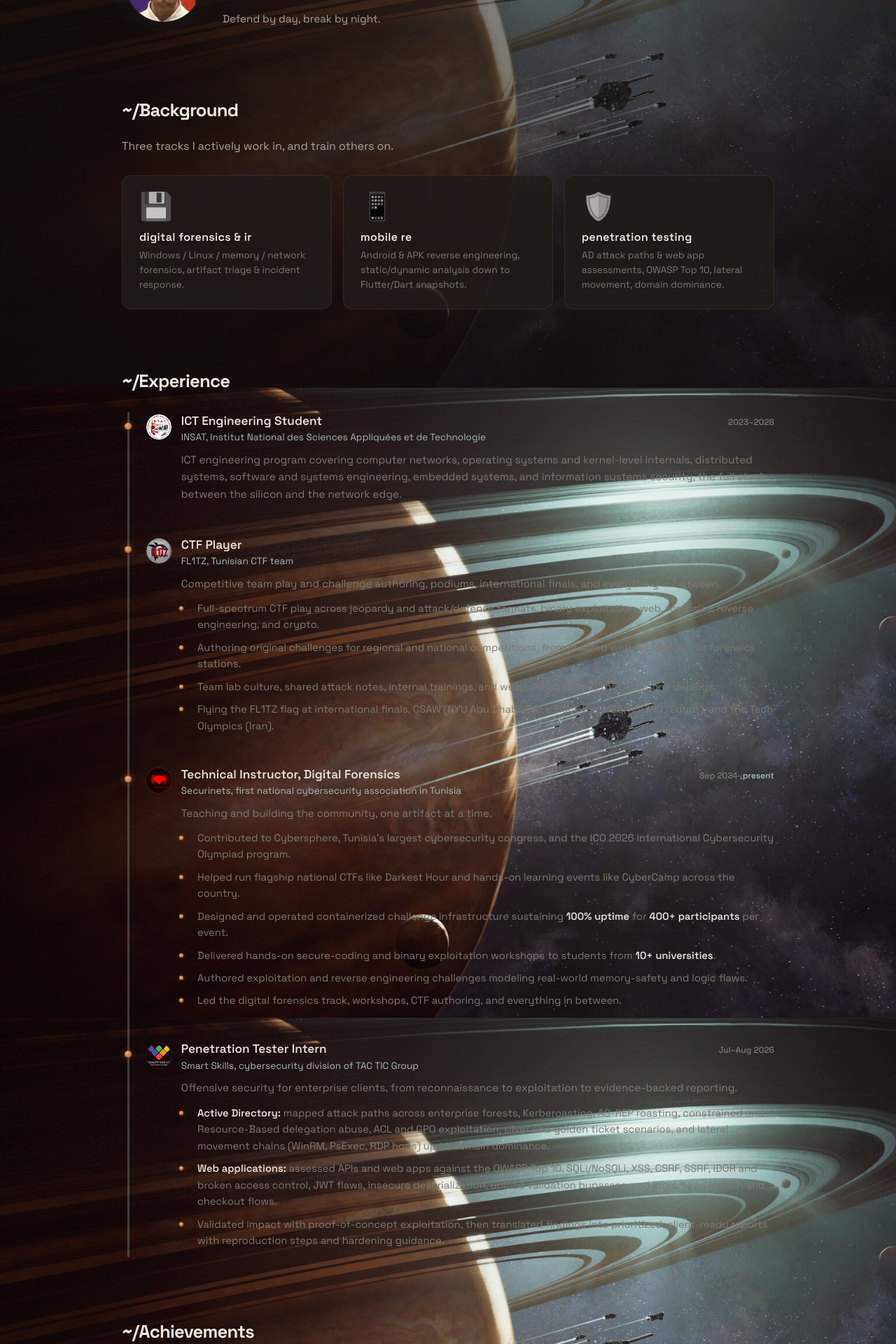
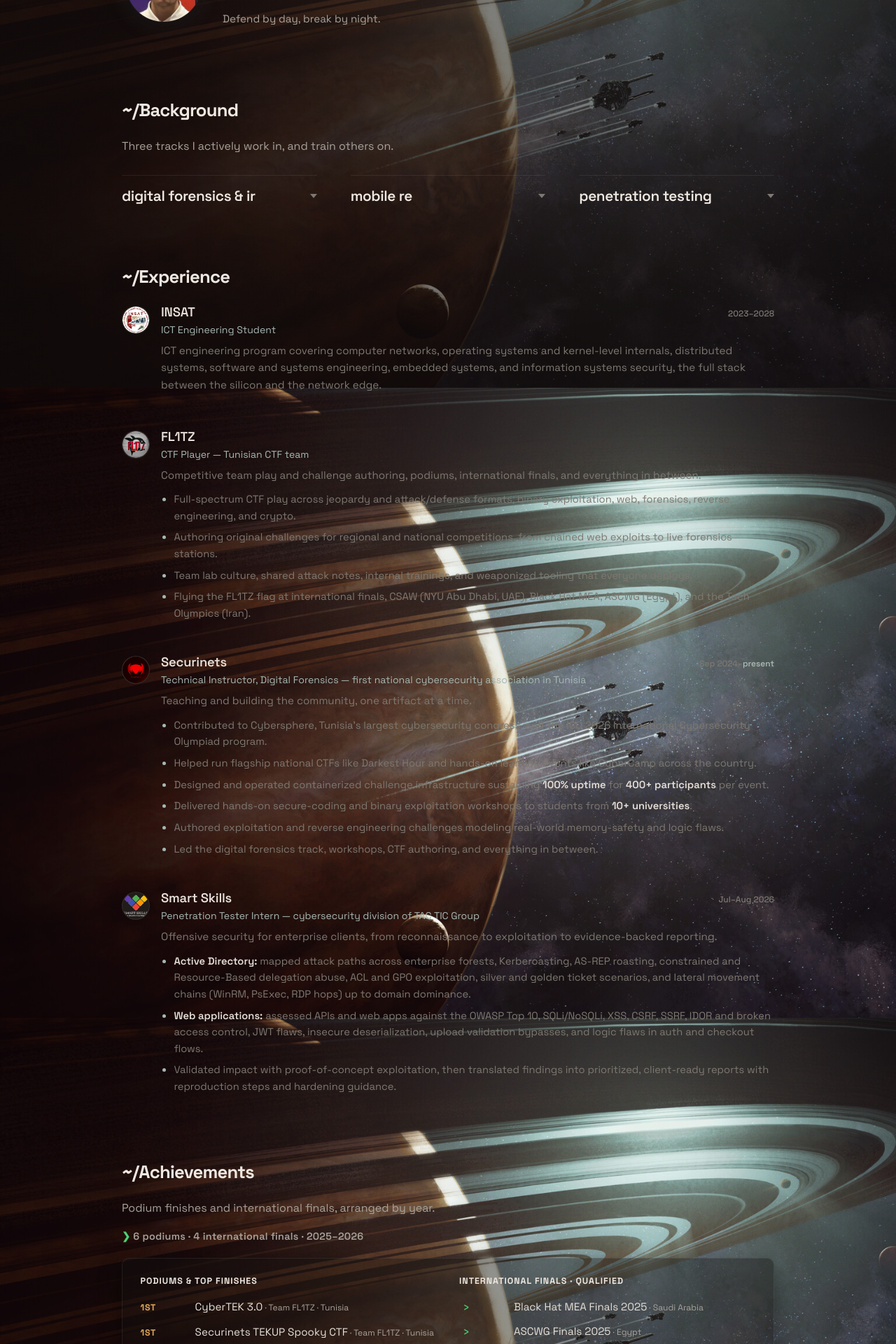
Before and after one commit to 0xZyyz/0xZyyz.github.io, a Jekyll site: the page built from index.html, in a window 1280 px wide. Shown: the part 346-2266 px from the top of the page at 70% size. Built offline with Jekyll 4.4.1, drawn with Linux system fonts in a browser that asks for light colours.

Commit message:
Restyle background as Securinets hover-reveal category list

```diff
--- a/index.html
+++ b/index.html
@@ -31,25 +31,37 @@
     <h2 class="section__title">~/Background</h2>
     <p class="section__lede">Three tracks I actively work in, and train others on.</p>
     <ul class="tracks">
-      <li class="track track--blue">
-        <span class="track__icon" aria-hidden="true">💾</span>
-        <div class="track__body">
+      <li class="track">
+        <div class="track__row">
           <h3>digital forensics &amp; ir</h3>
-          <span class="track__desc">Windows / Linux / memory / network forensics, artifact triage &amp; incident response.</span>
+          <span class="track__drop" aria-hidden="true"></span>
+        </div>
+        <div class="track__reveal">
+          <div class="track__reveal-inner">
+            <p>Windows / Linux / memory / network forensics, artifact triage &amp; incident response.</p>
+          </div>
         </div>
       </li>
-      <li class="track track--violet">
-        <span class="track__icon" aria-hidden="true">📱</span>
-        <div class="track__body">
+      <li class="track">
+        <div class="track__row">
           <h3>mobile re</h3>
-          <span class="track__desc">Android &amp; APK reverse engineering, static/dynamic analysis down to Flutter/Dart snapshots.</span>
+          <span class="track__drop" aria-hidden="true"></span>
+        </div>
+        <div class="track__reveal">
+          <div class="track__reveal-inner">
+            <p>Android &amp; APK reverse engineering, static/dynamic analysis down to Flutter/Dart snapshots.</p>
+          </div>
         </div>
       </li>
-      <li class="track track--coral">
-        <span class="track__icon" aria-hidden="true">🛡️</span>
-        <div class="track__body">
+      <li class="track">
+        <div class="track__row">
           <h3>penetration testing</h3>
-          <span class="track__desc">AD attack paths &amp; web app assessments, OWASP Top 10, lateral movement, domain dominance.</span>
+          <span class="track__drop" aria-hidden="true"></span>
+        </div>
+        <div class="track__reveal">
+          <div class="track__reveal-inner">
+            <p>AD attack paths &amp; web app assessments, OWASP Top 10, lateral movement, domain dominance.</p>
+          </div>
         </div>
       </li>
     </ul>
@@ -64,8 +76,8 @@
         <div class="exp__body">
           <div class="exp__head">
             <div>
-              <h3>ICT Engineering Student</h3>
-              <p class="exp__org">INSAT, Institut National des Sciences Appliquées et de Technologie</p>
+              <h3>INSAT</h3>
+              <p class="exp__org">ICT Engineering Student</p>
             </div>
             <span class="exp__when">2023–2028</span>
           </div>
@@ -78,8 +90,8 @@
         <div class="exp__body">
           <div class="exp__head">
             <div>
-              <h3>CTF Player</h3>
-              <p class="exp__org">FL1TZ, Tunisian CTF team</p>
+              <h3>FL1TZ</h3>
+              <p class="exp__org">CTF Player — Tunisian CTF team</p>
             </div>
           </div>
 <p class="exp__desc">Competitive team play and challenge authoring, podiums, international finals, and everything in between.</p>
@@ -97,8 +109,8 @@
         <div class="exp__body">
           <div class="exp__head">
             <div>
-              <h3>Technical Instructor, Digital Forensics</h3>
-              <p class="exp__org">Securinets, first national cybersecurity association in Tunisia</p>
+              <h3>Securinets</h3>
+              <p class="exp__org">Technical Instructor, Digital Forensics — first national cybersecurity association in Tunisia</p>
             </div>
             <span class="exp__when">Sep 2024–<span class="exp__now">present</span></span>
           </div>
@@ -119,8 +131,8 @@
         <div class="exp__body">
           <div class="exp__head">
             <div>
-              <h3>Penetration Tester Intern</h3>
-              <p class="exp__org">Smart Skills, cybersecurity division of TAC TIC Group</p>
+              <h3>Smart Skills</h3>
+              <p class="exp__org">Penetration Tester Intern — cybersecurity division of TAC TIC Group</p>
             </div>
             <span class="exp__when">Jul–Aug 2026</span>
           </div>
--- a/style.css
+++ b/style.css
@@ -727,141 +727,100 @@
 
 .section__lede { margin: 0 0 1.75rem; color: var(--text-secondary); max-width: 60ch; }
 
-/* ---- background: track cards (Securinets-style categories) ---- */
+/* ---- background: Securinets-style category list ---- */
 .tracks {
   list-style: none;
   margin: 0;
   padding: 0;
   display: grid;
-  grid-template-columns: repeat(auto-fit, minmax(240px, 1fr));
+  grid-template-columns: 1fr;
+  gap: 0;
+}
+
+@media (min-width: 720px) {
+  .tracks { grid-template-columns: repeat(3, 1fr); column-gap: 3rem; row-gap: 0; }
+}
+
+.track {
+  padding-top: 1rem;
+  border-top: 1px solid var(--line);
+}
+
+.track__row {
+  display: flex;
+  align-items: center;
+  justify-content: space-between;
   gap: 1rem;
 }
 
-.track {
-  --tc: var(--accent);
-  position: relative;
-  display: flex;
-  flex-direction: column;
-  gap: 0.85rem;
-  padding: 1.6rem 1.5rem 1.5rem;
-  background: color-mix(in srgb, var(--bg-2) 82%, transparent);
-  border: 1px solid var(--line);
-  border-radius: 14px;
-  backdrop-filter: blur(10px);
-  -webkit-backdrop-filter: blur(10px);
-  transition: transform 0.22s cubic-bezier(0.22, 1, 0.36, 1), box-shadow 0.22s ease, border-color 0.22s ease;
+.track__row h3 {
+  margin: 0;
+  font: 600 1.3rem var(--sans);
+  letter-spacing: -0.02em;
+  color: var(--text-heading);
+  transition: color 0.3s ease;
 }
 
-.track--blue   { --tc: #49b1f5; }
-.track--violet { --tc: #a49cfd; }
-.track--coral  { --tc: #f47466; }
+.track:hover .track__row h3 { color: var(--accent); }
 
-.track:hover {
-  transform: translateY(-4px);
-  border-color: color-mix(in srgb, var(--tc) 55%, var(--line));
-  box-shadow:
-    0 18px 40px -18px color-mix(in srgb, var(--tc) 60%, transparent),
-    0 8px 24px -12px rgba(0, 0, 0, 0.5);
+.track__drop {
+  width: 0;
+  height: 0;
+  border-left: 5px solid transparent;
+  border-right: 5px solid transparent;
+  border-top: 6px solid var(--muted);
+  transition: transform 0.3s ease, border-top-color 0.3s ease;
 }
 
-.track__icon {
-  font-size: 2.4rem;
-  line-height: 1;
-  filter: grayscale(1) opacity(0.75);
-  transition: filter 0.25s ease, transform 0.25s ease;
+.track:hover .track__drop {
+  border-top-color: var(--accent);
+  transform: translateY(-2px);
 }
 
-.track:hover .track__icon {
-  filter: grayscale(0) opacity(1);
-  transform: scale(1.08);
+.track__reveal {
+  display: grid;
+  grid-template-rows: 0fr;
+  transition: grid-template-rows 0.5s cubic-bezier(0.22, 1, 0.36, 1);
 }
 
-.track__body { display: flex; flex-direction: column; gap: 0.3rem; }
+.track:hover .track__reveal { grid-template-rows: 1fr; }
 
-.track h3 {
+.track__reveal-inner { overflow: hidden; }
+
+.track__reveal p {
   margin: 0;
-  font: 600 1rem var(--mono);
-  letter-spacing: 0.02em;
-  color: var(--text-heading);
+  padding: 0.7rem 0.25rem 0.4rem 0;
+  font-size: 0.85rem;
+  line-height: 1.55;
+  color: var(--muted);
 }
 
-.track__desc {
-  color: var(--muted);
-  font-size: 0.85rem;
-  line-height: 1.55;
-  transition: color 0.25s ease;
-}
-
-.track:hover .track__desc { color: var(--text-secondary); }
-
-@media (max-width: 560px) {
-  .tracks { grid-template-columns: 1fr; gap: 0.9rem; }
-}
+.track:hover .track__reveal p { color: var(--text-secondary); }
 
 /* ---- experience ---- */
 .exp-list {
-  position: relative;
   display: grid;
-  gap: 1.5rem;
-  padding-left: 0.5rem;
-}
-
-.exp-list::before {
-  content: '';
-  position: absolute;
-  left: 0.481rem;
-  top: 0.25rem;
-  bottom: 0.25rem;
-  width: 3px;
-  border-radius: 999px;
-  background: rgba(167, 184, 179, 0.3);
+  gap: 2.4rem;
 }
 
 .exp {
-  position: relative;
   display: flex;
-  gap: 0.85rem;
+  gap: 1rem;
   align-items: flex-start;
-  padding: 0.4rem 0 0.4rem 1.7rem;
-  transition: transform 0.2s ease;
 }
-
-.exp::before {
-  content: '';
-  position: absolute;
-  left: 0.075rem;
-  top: 1.25rem;
-  width: 10px;
-  height: 10px;
-  margin-left: -5px;
-  border-radius: 50%;
-  background: radial-gradient(circle at 40% 35%, #e8b27a, #b6683a 70%, #7e401f);
-  box-shadow:
-    0 1px 2px rgba(0, 0, 0, 0.5),
-    0 0 8px rgba(214, 142, 76, 0.5);
-  transition: transform 0.25s ease, box-shadow 0.25s ease;
-}
-
-.exp:hover::before {
-  transform: scale(1.2);
-  box-shadow:
-    0 1px 2px rgba(0, 0, 0, 0.5),
-    0 0 14px rgba(232, 178, 122, 0.75);
-}
-
-.exp:hover { transform: translateX(3px); }
 
 .exp__logo {
   flex: 0 0 auto;
-  width: 2.25rem;
-  height: 2.25rem;
+  width: 2.5rem;
+  height: 2.5rem;
   border-radius: 50%;
   display: flex;
   align-items: center;
   justify-content: center;
   overflow: hidden;
-  margin-top: 0.15rem;
-  box-shadow: 0 0 0 1px rgba(239, 232, 225, 0.08);
+  margin-top: 0.2rem;
+  background: var(--bg-2);
+  border: 1px solid var(--line);
 }
 
 .exp__logo img {
@@ -879,50 +838,34 @@
   justify-content: space-between;
   gap: 1rem;
   flex-wrap: wrap;
-  margin-bottom: 0.55rem;
+  margin-bottom: 0.4rem;
 }
 
-.exp__head h3 { margin: 0 0 0.15rem; font: 600 1.08rem var(--mono); }
+.exp__head h3 { margin: 0 0 0.2rem; font: 600 1.15rem var(--mono); letter-spacing: -0.01em; }
 
-.exp__org { margin: 0; color: var(--brand); font-size: 0.85rem; }
+.exp__org { margin: 0; color: var(--brand); font-size: 0.88rem; }
 
 .exp__when {
   flex: 0 0 auto;
   font: 500 0.75rem var(--mono);
   color: var(--muted);
   white-space: nowrap;
-  align-self: baseline;
 }
 
 .exp__now { color: var(--accent); font-weight: 600; }
 
-.exp__desc { margin: 0 0 0.75rem; color: var(--muted); font-size: 0.95rem; }
+.exp__desc { margin: 0.4rem 0 0.7rem; color: var(--muted); font-size: 0.95rem; }
 
 .exp__points {
   margin: 0;
-  padding-left: 1.1rem;
+  padding-left: 1.15rem;
   color: var(--muted);
   font-size: 0.92rem;
-  list-style: none;
+  list-style: disc;
 }
 
-.exp__points li { position: relative; margin-bottom: 0.55rem; padding-left: 0.35rem; }
-.exp__points li::before {
-  content: '';
-  position: absolute;
-  left: -1.3rem;
-  top: 0.5rem;
-  width: 6px;
-  height: 6px;
-  border-radius: 50%;
-  background: radial-gradient(circle at 40% 35%, #e8b27a, #b6683a 75%);
-  box-shadow: 0 0 5px rgba(214, 142, 76, 0.4);
-  transition: transform 0.2s ease, box-shadow 0.2s ease;
-}
-.exp__points li:hover::before {
-  transform: scale(1.3);
-  box-shadow: 0 0 9px rgba(232, 178, 122, 0.7);
-}
+.exp__points li { margin-bottom: 0.45rem; }
+.exp__points li::marker { color: var(--brand); }
 .exp__points b { color: var(--text); font-weight: 600; }
 
 /* ---- achievements (flat capture log, no boxes) ---- */
```
